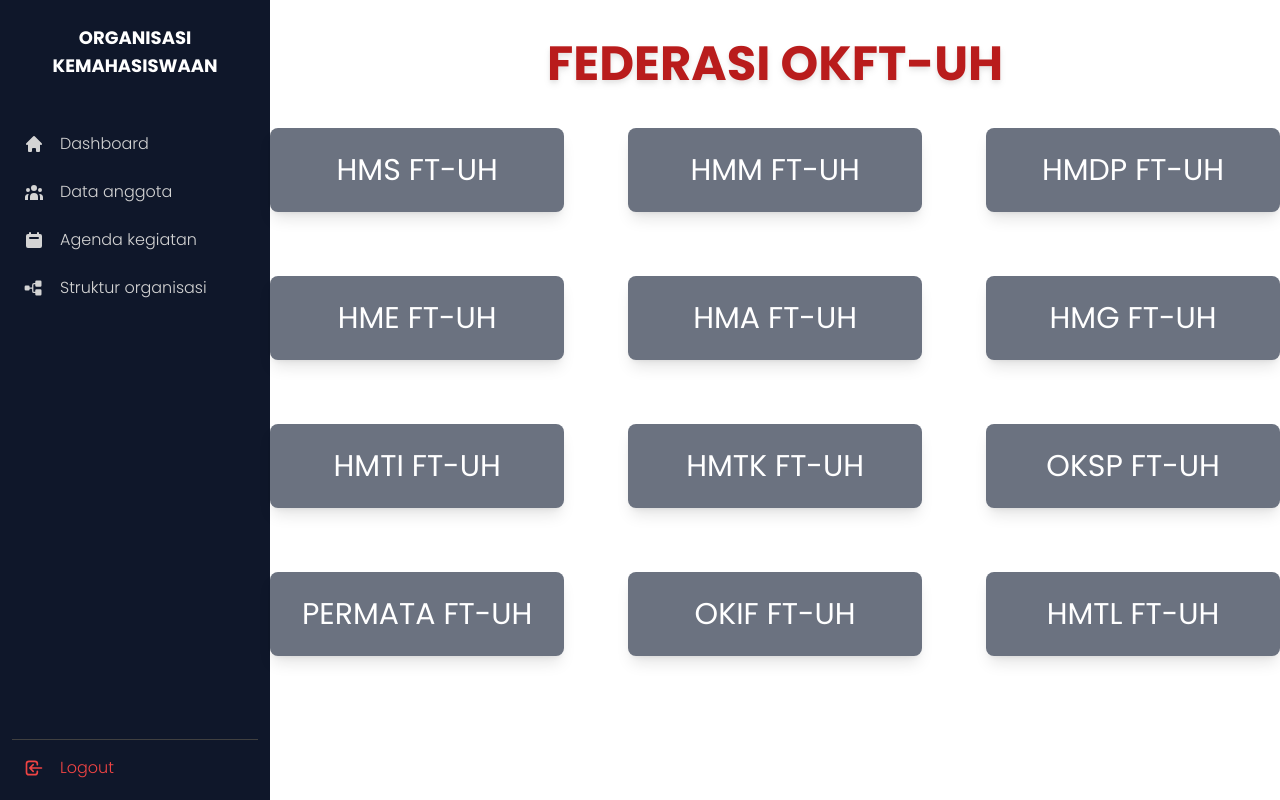
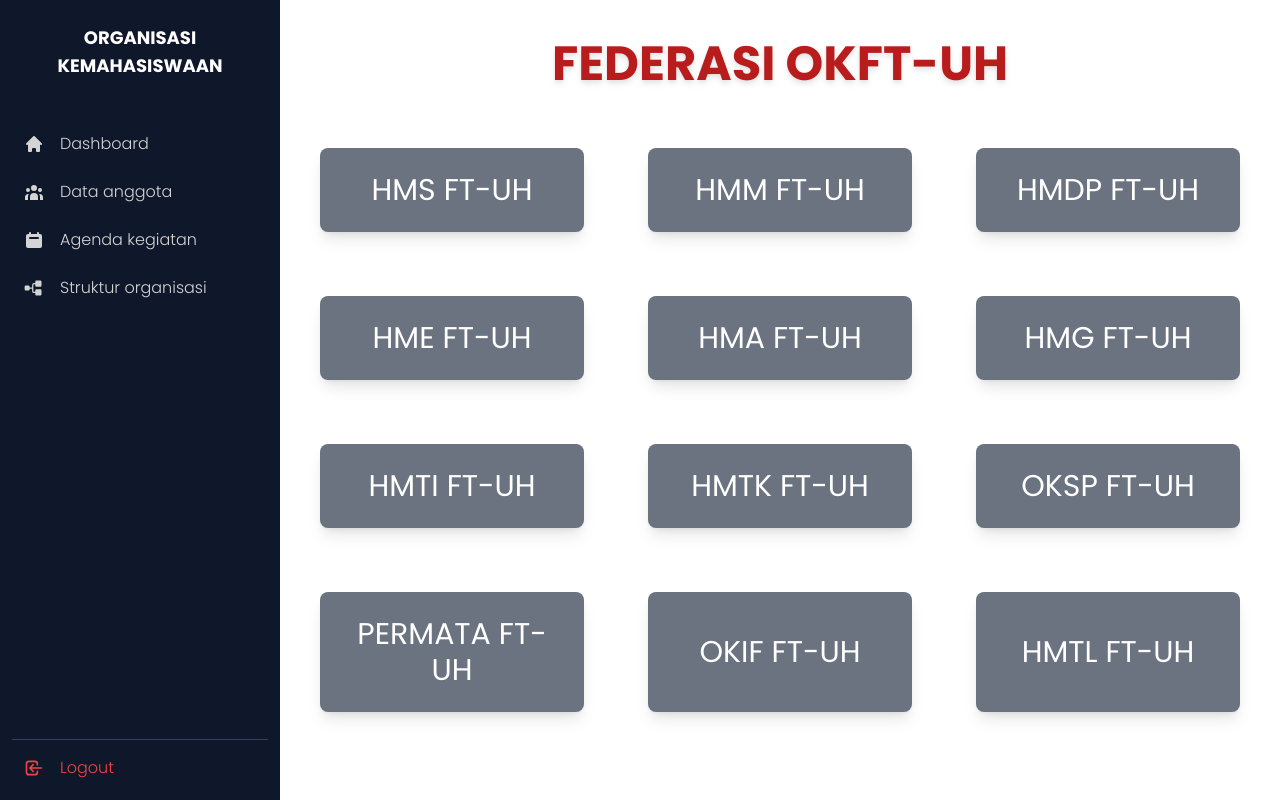
Before and after one commit to developercirclesmks/mk-sisfor-18, a React (Create React App) app: page /struktural in a window 1280 px wide. Built offline with nearby package versions, Linux system fonts and the light colour scheme.

Commit message:
perbaiki layout

```diff
--- a/src/pages/Struktural.jsx
+++ b/src/pages/Struktural.jsx
@@ -25,7 +25,7 @@ const App = () => {
       </h1>
 
       {/* Grid Section */}
-      <div className="grid grid-cols-3 gap-16 justify-center mt-10">
+      <div className="grid grid-cols-3 gap-16 justify-center mt-5 p-10">
         {organizationLinks.map((org, index) => (
           // Using Link instead of <a> to handle navigation in React without full page reload
           <Link
--- a/src/pages/component/Layout.jsx
+++ b/src/pages/component/Layout.jsx
@@ -4,12 +4,13 @@ import Sidebar from './Sidebar'
 
 export default function Layout() {
   return (
-        <div className='flex flex-row w-full bg-white'>
-             <Sidebar />
-             <div className='w-full'>
-              <Outlet/>
-              </div>
-        </div>
-
+    <div className="flex h-screen">
+      <div className="bg-slate-900 text-white p-3 fixed left-0 top-0 bottom-0 w-[35vh] flex flex-col">
+        <Sidebar />
+      </div>
+      <div className="flex-1 ml-[35vh] overflow-y-auto">
+        <Outlet />
+      </div>
+    </div>
   )
 }
--- a/src/pages/component/Sidebar.jsx
+++ b/src/pages/component/Sidebar.jsx
@@ -25,7 +25,7 @@ export default function Sidebar() {
     };
 
   return (
-    <div className='bg-slate-900 w-[42vh] p-3 flex flex-col text-white h-screen '>
+    <div className='bg-slate-900 text-white p-3 fixed left-0 top-0 bottom-0 w-[35vh] flex flex-col '>
         <div className='flex items-center gap-2 px-1 py-3 text-center font-bold text-lg'>
             ORGANISASI KEMAHASISWAAN
         </div>
```
